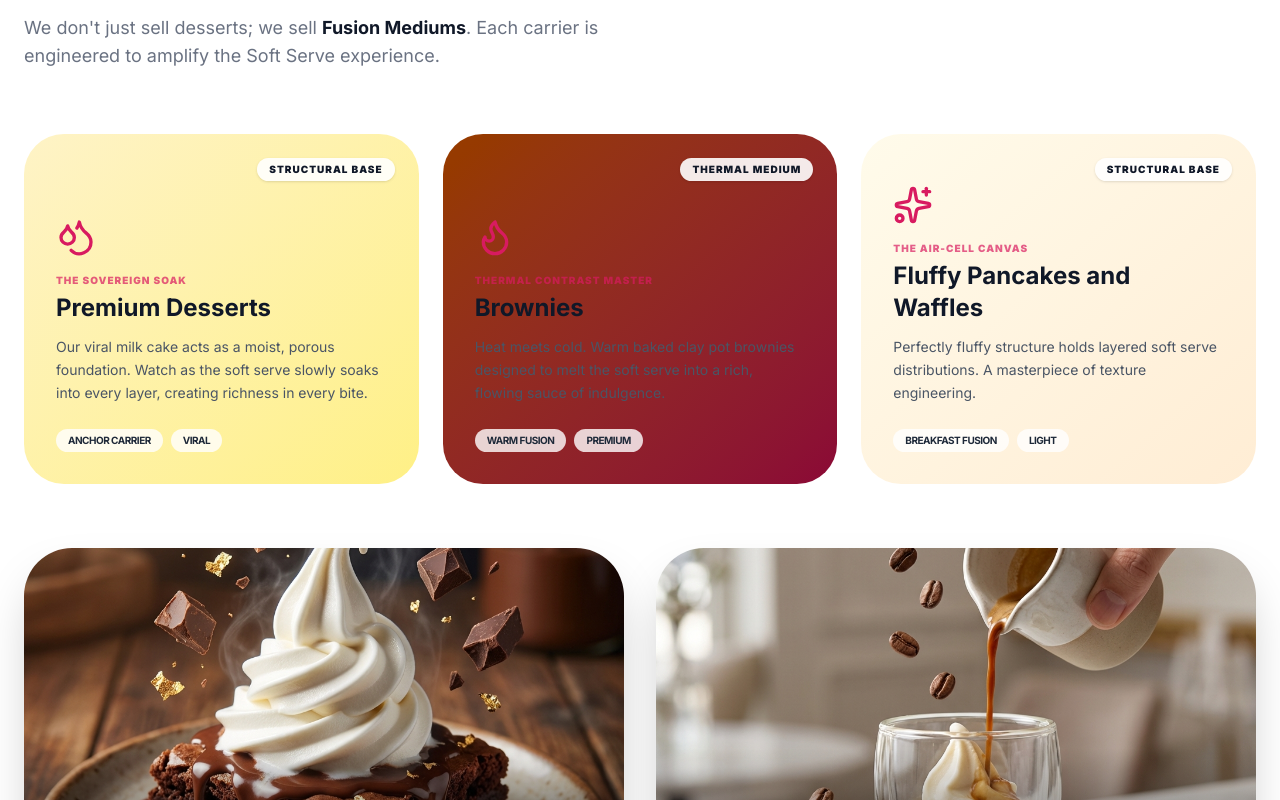
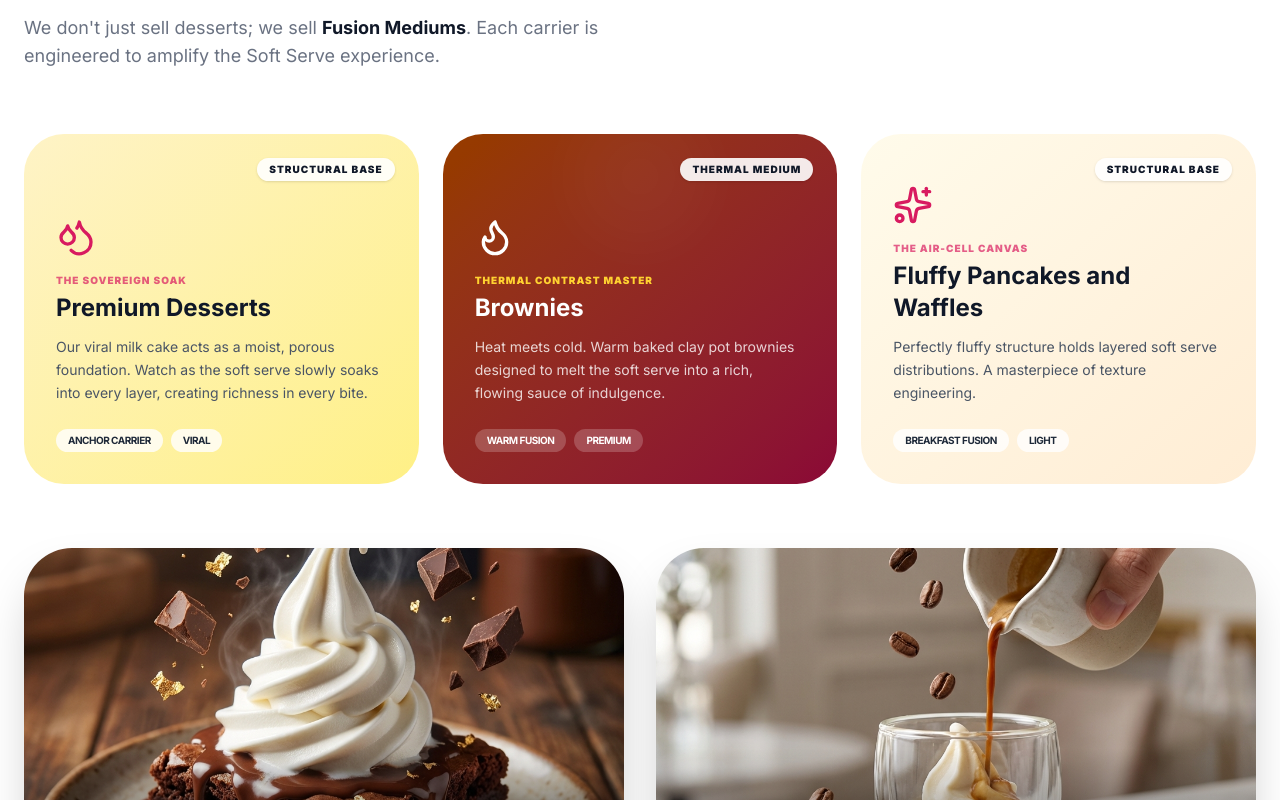
Before and after one commit to mahmoudzahran20025-arch/soft-cream-profile, a Next.js app: page / in a window 1280 px wide. Shown: the part 4060-4860 px from the top of the page. Built offline with nearby package versions, Linux system fonts and the light colour scheme.

Commit message:
Fix: Asset paths, Footer logo, and Brownie logic

```diff
--- a/src/components/Footer.tsx
+++ b/src/components/Footer.tsx
@@ -11,7 +11,10 @@ export default function Footer() {
 
                     {/* Brand Info */}
                     <div>
-                        <h3 className="text-2xl font-bold bg-clip-text text-transparent bg-gradient-to-r from-white to-primary mb-6">Soft Cream</h3>
+                        <div className="flex items-center gap-3 mb-6">
+                            <Image src={getAssetPath("/logo.png")} alt="Soft Cream" width={48} height={48} className="rounded-full" />
+                            <h3 className="text-2xl font-bold bg-clip-text text-transparent bg-gradient-to-r from-white to-primary">Soft Cream</h3>
+                        </div>
                         <p className="text-gray-400 mb-6">Redefining dessert culture with innovation and Italian craftsmanship.</p>
                         <div className="flex gap-4">
                             <a href="#" className="w-10 h-10 bg-white/10 rounded-full flex items-center justify-center hover:bg-primary transition-colors"><Instagram size={20} /></a>
--- a/src/components/FusionCarriers.tsx
+++ b/src/components/FusionCarriers.tsx
@@ -65,7 +65,7 @@ export default function FusionCarriers() {
                             className={`relative p-8 rounded-[40px] ${carrier.visual} overflow-hidden group min-h-[350px] flex flex-col justify-end`}
                         >
                             {/* Steam/Flow Animation for Thermal */}
-                            {carrier.name === "Nutella Tajin" && (
+                            {carrier.name === "Brownies" && (
                                 <motion.div
                                     animate={{ opacity: [0.1, 0.3, 0.1], y: [-10, -30, -10] }}
                                     transition={{ duration: 4, repeat: Infinity, ease: "easeInOut" }}
@@ -79,15 +79,15 @@ export default function FusionCarriers() {
                             </div>
 
                             {/* Icon */}
-                            <carrier.icon size={40} className={`mb-4 ${carrier.name === "Nutella Tajin" ? "text-white" : "text-primary"}`} />
+                            <carrier.icon size={40} className={`mb-4 ${carrier.name === "Brownies" ? "text-white" : "text-primary"}`} />
 
-                            <span className={`text-[10px] font-black uppercase tracking-widest mb-1 ${carrier.name === "Nutella Tajin" ? "text-amber-300" : "text-primary/70"}`}>{carrier.subtitle}</span>
-                            <h3 className={`text-2xl font-bold mb-3 ${carrier.name === "Nutella Tajin" ? "text-white" : "text-gray-900"}`}>{carrier.name}</h3>
-                            <p className={`text-sm mb-6 leading-relaxed ${carrier.name === "Nutella Tajin" ? "text-white/80" : "text-gray-600"}`}>{carrier.desc}</p>
+                            <span className={`text-[10px] font-black uppercase tracking-widest mb-1 ${carrier.name === "Brownies" ? "text-amber-300" : "text-primary/70"}`}>{carrier.subtitle}</span>
+                            <h3 className={`text-2xl font-bold mb-3 ${carrier.name === "Brownies" ? "text-white" : "text-gray-900"}`}>{carrier.name}</h3>
+                            <p className={`text-sm mb-6 leading-relaxed ${carrier.name === "Brownies" ? "text-white/80" : "text-gray-600"}`}>{carrier.desc}</p>
 
                             <div className="flex flex-wrap gap-2">
                                 {carrier.tags.map(tag => (
-                                    <span key={tag} className={`text-[10px] font-bold px-3 py-1 rounded-full uppercase tracking-tighter ${carrier.name === "Nutella Tajin" ? "bg-white/20 text-white" : "bg-white/80 text-gray-800"}`}>
+                                    <span key={tag} className={`text-[10px] font-bold px-3 py-1 rounded-full uppercase tracking-tighter ${carrier.name === "Brownies" ? "bg-white/20 text-white" : "bg-white/80 text-gray-800"}`}>
                                         {tag}
                                     </span>
                                 ))}
```
